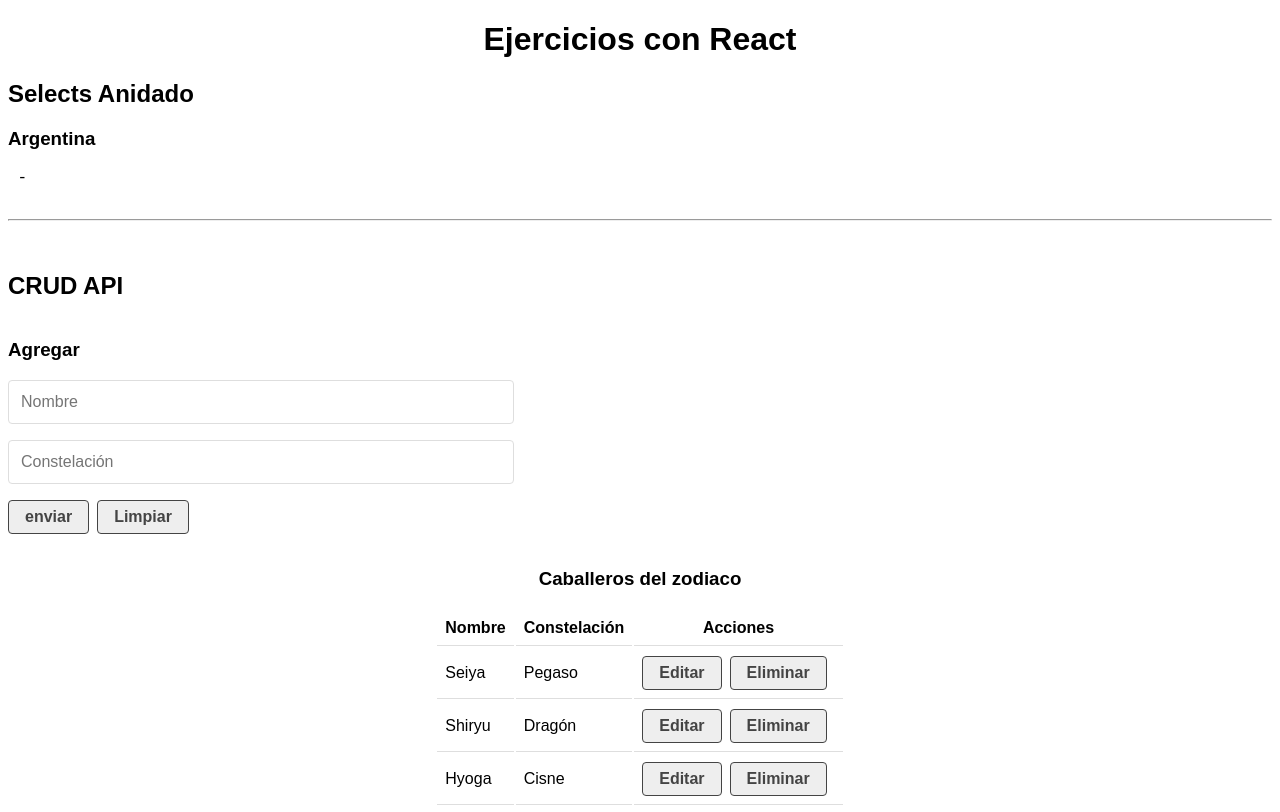
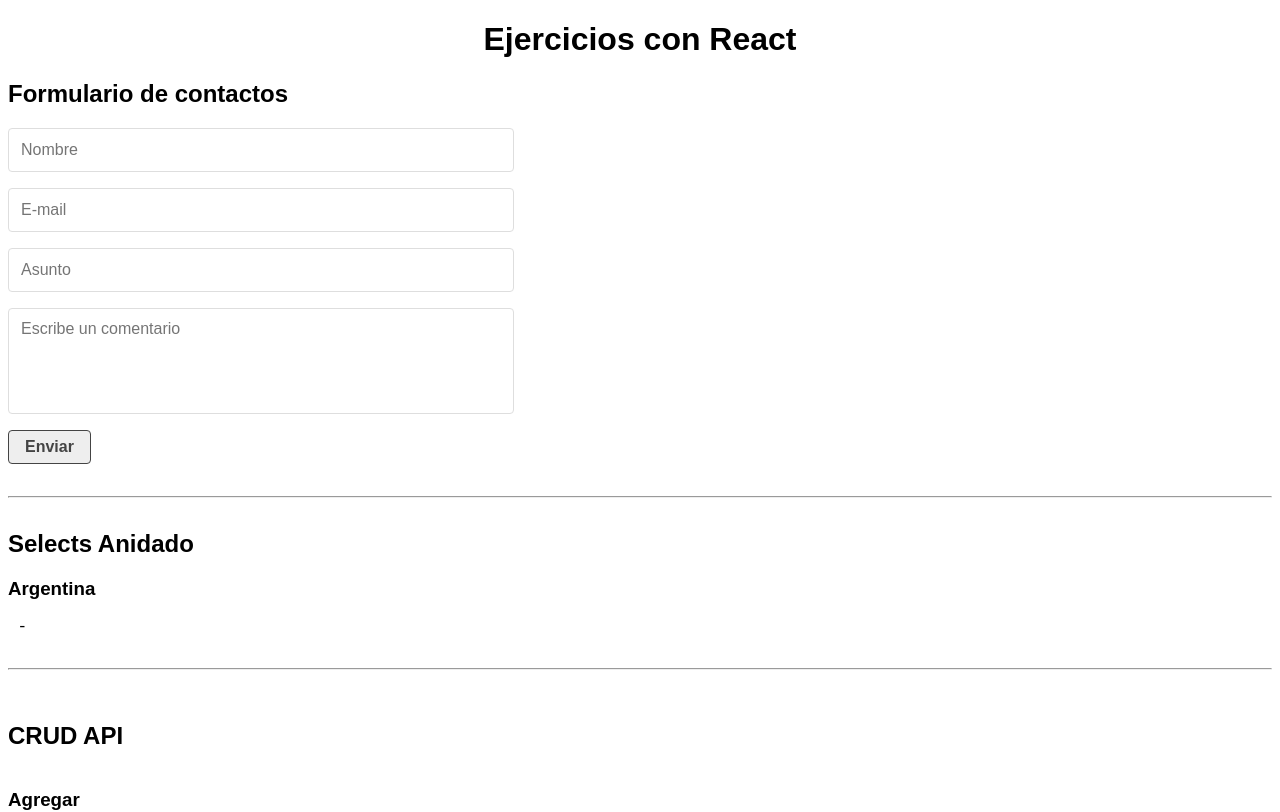
Before and after one commit to tavo-89/ReactCRUD, a React (Create React App) app: page / in a window 1280 px wide. Shown: the top 812 px of the page. Built offline with nearby package versions, Linux system fonts and the light colour scheme; no server answers; data requests are answered from the project's data file.

Commit message:
formulario de contacto con validacion

```diff
--- a/src/App.js
+++ b/src/App.js
@@ -3,12 +3,15 @@
 import Songsearch from "./components/SongSearch";
 import "./App.css"
 import Selectsanidados from "./components/SelectsAnidados";
+import Contactform from "./components/ContactForm";
 
 
 function App() {
   return (
     <div>
     <h1 className="titulo">Ejercicios con React</h1>
+    <Contactform/>
+    <hr/>
     <Selectsanidados/>
     <hr/>
     <CrudApi/>
--- /dev/null
+++ b/src/components/ContactForm.jsx
@@ -0,0 +1,87 @@
+import React, {useState} from 'react';
+import { useForm } from '../hook/useForm';
+import Loader from './Loader'
+import Message from './Message'
+
+
+const initialForm = {
+    name: '',
+    email: '',
+    subject: '',
+    comments: ''
+}
+
+/* validacion */
+const validationForm = (form) =>{
+    let errors = {}
+    let regexName = /^[a-zA-Z\sñáéíóúü]*$/
+    let regexEmail = /^(([^<>()\[\]\.,;:\s@\"]+(\.[^<>()\[\]\.,;:\s@\"]:+)*)|(\".+\"))@(([^<>()[\]\.,;:\s@\"]+\.)+[^<>()[\]\.,;:\s@\"]{2,})$/
+    let RegexComments =  /^.{1,255}$/;
+
+    /* validacion campo nombre */
+    if(!form.name.trim()){
+        errors.name = "el campo Nombre es requerido"
+    }else if (!regexName.test(form.name.trim())){
+        errors.name = "solo letras"
+    }else if (form.name.length < 2){
+        errors.name = "El campo Nombre debe tener al menos 2 letras"
+    }
+
+
+    /* validacion campo email */
+    if (!form.email.trim()) {
+        errors.email = "El campo Email es requerido";
+    } else if (!regexEmail.test(form.email.trim())) {
+        errors.email = "El campo Email es incorrecto ejemplo: name@email.com";
+    }
+
+    /* validacion campo asunto */
+    if (!form.subject.trim()) {
+        errors.subject = "El campo Asunto es requerido";
+    }
+
+    /* validacion campo comentario */
+    if (!form.comments.trim()) {
+        errors.comments = "El campo Comentarios es requerido";
+    } else if (!RegexComments.test(form.comments.trim())) {
+        errors.comments =
+            "El campo Comentarios no debe exceder los 255 caracteres";
+    }
+
+    return errors
+}
+
+let styles = {
+    fontWeight: "bold",
+    color: "#dc3545",
+};
+
+const Contactform = () => {
+
+    const {form, errors, loading, response, handleChange, handleBlur, handleSubmit} = useForm(initialForm, validationForm)
+
+    return (
+        <div>
+            <h2>Formulario de contactos</h2>
+            <form onSubmit={handleSubmit}>
+                <input type="text" name="name" placeholder='Nombre' onChange={handleChange} onBlur={handleBlur} value={form.name} />
+                {errors.name ? (<span style={styles}>{errors.name}</span>) :''}
+
+                <input type="email" name="email" placeholder='E-mail' onChange={handleChange} onBlur={handleBlur} value={form.email} />
+                {errors.email ? (<span style={styles}>{errors.email}</span>) :''}
+
+                <input type="text" name="subject" placeholder='Asunto' onChange={handleChange} onBlur={handleBlur} value={form.subject}/>
+                {errors.subject ? (<span style={styles}>{errors.subject}</span>) :''}
+
+                <textarea name="comments" cols="35" rows="5" placeholder='Escribe un comentario' required onChange={handleChange} onBlur={handleBlur} value={form.comments}></textarea>
+                {errors.comments ? (<span style={styles}>{errors.comments}</span>) :''}
+
+                <button type="submit">Enviar</button>
+            </form>
+            {loading && <Loader/>}
+            {response && <Message msg= "El mensaje a sido enviado con exito" bgColor='#198754'/>}
+        </div>
+    );
+}
+
+export default Contactform;
--- /dev/null
+++ b/src/hook/useForm.js
@@ -0,0 +1,60 @@
+import { useState } from "react";
+import { helpHttp } from '../helpers/helpHttp'
+
+
+export const useForm = (initialForm, validationForm) => {
+    const [form, setForm] = useState(initialForm);
+    const [errors, setErrors] = useState({});
+    const [loading, setLoading] = useState(false);
+    const [response, setResponse] = useState(null);
+
+    const handleChange = (e) => {
+        const{name, value}= e.target
+        setForm({
+            ...form,
+            [name]: value
+        })
+    };
+
+    const handleBlur = (e) => {
+        handleChange(e)
+        setErrors(validationForm(form))
+
+        /* evalua q el objeto errores no tenga errores */
+        if (Object.keys(errors).length === 0) {
+            setLoading(true)
+            helpHttp().post('https://formsubmit.co/ajax/gusacosta.87@gmail.com', {
+                body:form,
+                headers: {
+                "Content-Type":"application/json",
+                Accept:"application/json",
+            }
+            }).then((res)=>{
+            setLoading(false)
+            setResponse(true)
+            setForm(initialForm)
+            setTimeout(()=> setResponse(false), 5000)
+            })
+        }else {
+            return
+        }
+    };
+
+    const handleSubmit = (e) => {
+        e.preventDefault()
+
+        setErrors(validationForm(form))
+
+    };
+
+
+    return {
+        form,
+        errors,
+        loading,
+        response,
+        handleChange,
+        handleBlur,
+        handleSubmit,
+    };
+};
```
